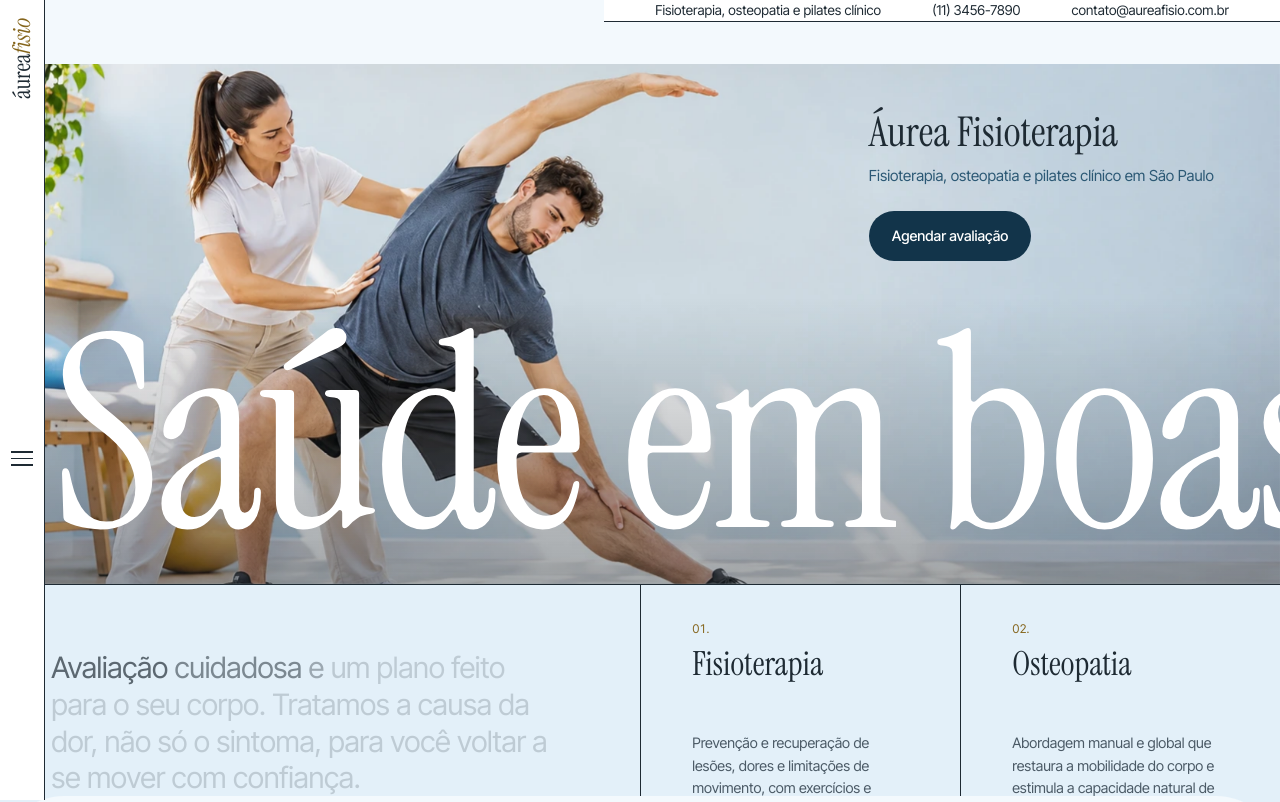
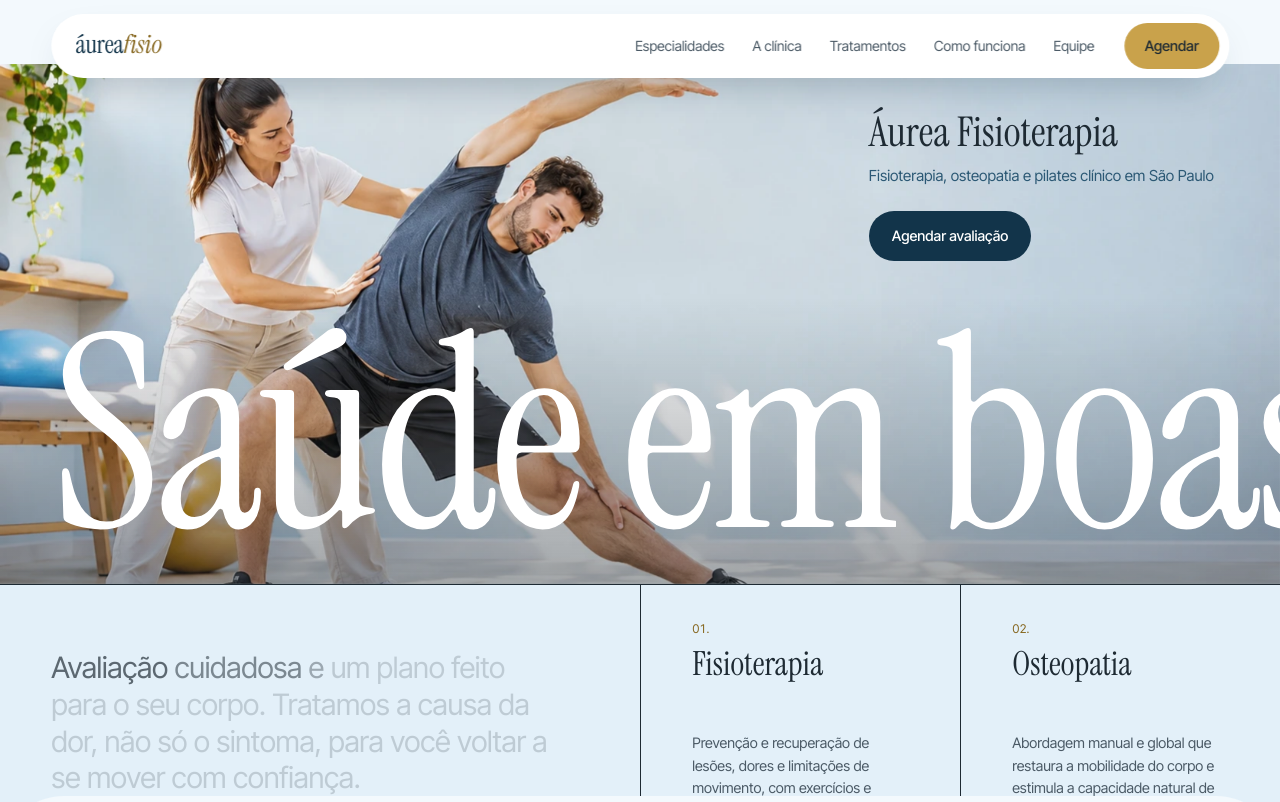
Before and after one commit to LuizFilipeAv/clinica-fisioterapia, a React (Vite) app: page / in a window 1280 px wide. Shown: the top 802 px of the page. Built offline with nearby package versions, Linux system fonts and the light colour scheme.

Commit message:
feat: header em pílula flutuante com marcador deslizante e menu circular

```diff
--- a/src/components/Header.css
+++ b/src/components/Header.css
@@ -1,209 +1,193 @@
 .logo {
   font-family: var(--font-display);
-  font-size: 1.5rem;
+  font-size: 1.6rem;
   line-height: 1;
   letter-spacing: -0.01em;
-  color: var(--ink);
+  color: var(--blue-900);
 }
 .logo__accent {
   color: var(--gold-ink);
   font-style: italic;
 }
 
-/* Left rail */
-.rail {
+/* Floating pill */
+.header {
   position: fixed;
-  inset: 0 auto 0 0;
+  top: 14px;
+  left: 50%;
+  translate: -50% 0;
   z-index: 60;
-  width: var(--rail-w);
+  width: min(1180px, calc(100% - 2 * var(--gutter)));
+  height: var(--header-h);
   display: flex;
-  flex-direction: column;
   align-items: center;
+  gap: 16px;
+  padding: 0 10px 0 24px;
+  border-radius: var(--r-pill);
   background: var(--white);
-  border-right: 1px solid var(--ink);
+  box-shadow: var(--shadow-soft);
+  will-change: transform;
 }
-.rail__logo {
-  padding: 18px 0;
+.header__logo {
   text-decoration: none;
-  writing-mode: vertical-rl;
-  transform: rotate(180deg);
-}
-.rail__menu {
-  margin-block: auto;
+  margin-right: auto;
 }
 
-/* Top bar */
-.bar {
-  position: fixed;
+.header__nav {
+  position: relative;
+}
+.header__nav ul {
+  position: relative;
+  display: flex;
+  list-style: none;
+}
+.header__nav a {
+  position: relative;
+  z-index: 1;
+  display: block;
+  padding: 0.6em 1em;
+  font-size: 0.875rem;
+  text-decoration: none;
+  color: var(--ink-soft);
+  transition: color var(--dur-standard) var(--ease-out);
+}
+.header__nav a:hover,
+.header__nav a.is-active {
+  color: var(--blue-900);
+}
+.header__marker {
+  position: absolute;
   top: 0;
-  left: var(--rail-w);
-  right: 0;
-  z-index: 50;
-  height: var(--bar-h);
-  display: flex;
-  align-items: center;
-  gap: clamp(16px, 4vw, 64px);
-  padding: 0 var(--gutter);
-  background: var(--white);
-  border-bottom: 1px solid var(--ink);
-  font-size: 0.85rem;
-}
-.bar__tagline {
-  margin-right: auto;
-}
-.bar__link {
-  text-decoration: none;
-  background: linear-gradient(var(--gold), var(--gold)) 0 100% / 0 1px no-repeat;
-  transition: background-size var(--dur-standard) var(--ease-out);
-}
-.bar__link:hover {
-  background-size: 100% 1px;
-}
-.bar .bar__logo,
-.bar .bar__menu {
-  display: none;
+  left: 0;
+  height: 100%;
+  border-radius: var(--r-pill);
+  background: var(--blue-100);
+  transition:
+    transform var(--dur-slow) var(--ease-out),
+    width var(--dur-slow) var(--ease-out),
+    opacity var(--dur-standard) linear;
 }
 
-/* Menu button: three lines that fold into an X */
+.header__cta {
+  padding: 0.8em 1.4em;
+}
+
+/* Two lines that cross into an X */
 .menu-button {
+  display: none;
   position: relative;
-  width: 44px;
-  height: 44px;
-  display: grid;
+  width: 46px;
+  height: 46px;
+  border-radius: 50%;
+  background: var(--blue-100);
   place-content: center;
-  gap: 5px;
+  gap: 6px;
+  transition: background var(--dur-standard) var(--ease-out);
 }
 .menu-button span {
   display: block;
-  width: 22px;
+  width: 18px;
   height: 1.5px;
-  background: var(--ink);
-  transition:
-    transform var(--dur-standard) var(--ease-out),
-    opacity var(--dur-quick) linear,
-    width var(--dur-standard) var(--ease-out);
+  background: var(--blue-900);
+  transition: transform var(--dur-standard) var(--ease-out);
 }
-.menu-button:hover span:nth-child(2) {
-  width: 14px;
+.menu-button.is-open {
+  background: var(--gold);
 }
 .menu-button.is-open span:nth-child(1) {
-  transform: translateY(6.5px) rotate(45deg);
+  transform: translateY(3.75px) rotate(45deg);
 }
 .menu-button.is-open span:nth-child(2) {
-  opacity: 0;
-}
-.menu-button.is-open span:nth-child(3) {
-  transform: translateY(-6.5px) rotate(-45deg);
+  transform: translateY(-3.75px) rotate(-45deg);
 }
 
-/* Drawer */
+/* Full-screen menu, revealed by a growing circle */
 .menu {
+  --origin-x: 100%;
+  --origin-y: 0%;
+  --r: 0%;
+  clip-path: circle(var(--r) at var(--origin-x) var(--origin-y));
   position: fixed;
-  inset: 0 0 0 var(--rail-w);
+  inset: 0;
   z-index: 55;
   visibility: hidden;
-}
-.menu__scrim {
-  position: absolute;
-  inset: 0;
-  background: rgb(30 42 51 / 0.35);
-}
-.menu__panel {
-  position: absolute;
-  inset: 0 auto 0 0;
-  width: min(520px, 100%);
   display: flex;
   flex-direction: column;
-  background: var(--white);
-  border-right: 1px solid var(--ink);
+  justify-content: center;
+  gap: 2.5rem;
+  padding: calc(var(--header-h) + 48px) var(--gutter) 40px;
+  background: var(--blue-900);
+  color: var(--white);
+  overflow-y: auto;
 }
 .menu__list {
   list-style: none;
-  flex: 1;
-  display: flex;
-  flex-direction: column;
 }
 .menu__row {
-  flex: 1;
-  border-bottom: 1px solid var(--ink);
   overflow: hidden;
 }
 .menu__item {
-  position: relative;
-  height: 100%;
-  display: flex;
-  align-items: center;
-  gap: 1rem;
-  padding: 0 var(--gutter);
+  display: inline-flex;
+  align-items: flex-start;
+  gap: 0.6rem;
+  font-family: var(--font-display);
+  font-size: clamp(2.4rem, 7vh, 4.5rem);
+  line-height: 1.05;
   text-decoration: none;
-  isolation: isolate;
-  transition: color var(--dur-standard) var(--ease-out);
+  color: var(--blue-200);
+  transition:
+    color var(--dur-standard) var(--ease-out),
+    transform var(--dur-standard) var(--ease-out);
 }
-.menu__item::before {
-  content: '';
-  position: absolute;
-  inset: 0;
-  z-index: -1;
-  background: var(--blue);
-  transform: scaleY(0);
-  transform-origin: bottom;
-  transition: transform var(--dur-standard) var(--ease-out);
+.menu__item:hover,
+.menu__item.is-active {
+  color: var(--white);
 }
-.menu__item:hover::before {
-  transform: scaleY(1);
-}
-.menu__item.is-active {
-  background: var(--ink);
-  color: var(--white);
+.menu__item:hover {
+  transform: translateX(10px);
 }
 .menu__item.is-active .menu__num {
   color: var(--gold);
 }
 .menu__num {
+  font-family: var(--font-body);
   font-size: 0.75rem;
+  padding-top: 0.9em;
   font-variant-numeric: tabular-nums;
-  align-self: flex-start;
-  padding-top: 1.1rem;
-}
-.menu__label {
-  font-family: var(--font-display);
-  font-size: clamp(2rem, 4.2vh, 2.75rem);
-  line-height: 1;
-  transition: transform var(--dur-standard) var(--ease-out);
-}
-.menu__item:hover .menu__label {
-  transform: translateX(8px);
+  color: var(--blue-300);
 }
 .menu__foot {
-  padding: 20px var(--gutter);
+  display: flex;
+  flex-wrap: wrap;
+  align-items: center;
+  gap: 12px 28px;
+  font-size: 0.9rem;
+  color: var(--blue-200);
+}
+.menu__foot a:not(.btn) {
+  text-decoration: none;
+}
+.menu__foot a:not(.btn):hover {
+  color: var(--gold);
 }
 
-@media (max-width: 767px) {
-  .rail {
+@media (max-width: 1023px) {
+  .header__nav {
     display: none;
   }
-  .bar {
-    left: 0;
-  }
-  .bar .bar__logo,
-  .bar .bar__menu {
+  .menu-button {
     display: grid;
   }
-  .bar__logo {
-    margin-right: auto;
-    text-decoration: none;
+}
+
+@media (max-width: 479px) {
+  .header {
+    top: 10px;
+    padding-left: 18px;
+    gap: 8px;
   }
-  .bar__menu {
-    margin-right: -10px;
-  }
-  .bar__tagline,
-  .bar__link--email {
-    display: none;
-  }
-  .menu {
-    top: var(--bar-h);
-  }
-  .menu__panel {
-    width: 100%;
+  .header__cta {
+    padding: 0.75em 1.1em;
+    font-size: 0.8rem;
   }
 }
--- a/src/components/Header.tsx
+++ b/src/components/Header.tsx
@@ -1,62 +1,97 @@
-import { useEffect, useRef, useState, type MouseEvent, type Ref } from 'react'
+import { useEffect, useLayoutEffect, useRef, useState, type MouseEvent } from 'react'
 import { gsap, useGSAP, ScrollTrigger, EASE, DUR } from '../lib/motion'
 import { lockScroll, scrollToTarget } from '../lib/smoothScroll'
 import { clinic, sections } from '../data/content'
 import { Logo } from './Logo'
 import './Header.css'
 
-/** Fixed rail (logo + menu button), top contact bar and the slide-in navigation drawer. */
+// The hero is reached through the logo; the pill lists the rest.
+const navItems = sections.filter((s) => s.id !== 'inicio' && s.id !== 'contato')
+
+/** Floating pill header with a sliding active marker, plus a full-screen menu that grows from its button. */
 export function Header() {
   const [open, setOpen] = useState(false)
   const [active, setActive] = useState<string>(sections[0].id)
-  const drawerRef = useRef<HTMLDivElement>(null)
+  const headerRef = useRef<HTMLElement>(null)
+  const navRef = useRef<HTMLUListElement>(null)
+  const markerRef = useRef<HTMLSpanElement>(null)
+  const menuRef = useRef<HTMLDivElement>(null)
   const buttonRef = useRef<HTMLButtonElement>(null)
   const tl = useRef<gsap.core.Timeline>(null)
 
-  // Highlight the section currently under the top bar.
   useGSAP(() => {
+    // Track which section sits in the middle of the viewport.
     sections.forEach(({ id }) => {
       ScrollTrigger.create({
         trigger: `#${id}`,
-        start: 'top 40%',
-        end: 'bottom 40%',
+        start: 'top 50%',
+        end: 'bottom 50%',
         refreshPriority: -1, // measure after the pins inside each section have added their spacing
         onToggle: (self) => self.isActive && setActive(id),
       })
     })
+
+    // Tuck the pill away while reading down, bring it back on any scroll up.
+    const mm = gsap.matchMedia()
+    mm.add('(prefers-reduced-motion: no-preference)', () => {
+      const hide = gsap.quickTo(headerRef.current, 'yPercent', { duration: DUR.standard, ease: 'power3.out' })
+      ScrollTrigger.create({
+        start: 0,
+        end: 'max',
+        onUpdate: (self) => hide(self.direction === 1 && self.scroll() > 200 ? -160 : 0),
       })
+    })
+  })
+
+  // Slide the marker under the active link.
+  useLayoutEffect(() => {
+    const place = () => {
+      const link = navRef.current?.querySelector<HTMLElement>(`[data-id="${active}"]`)
+      const marker = markerRef.current
+      if (!marker) return
+      if (!link) {
+        marker.style.opacity = '0'
+        return
+      }
+      marker.style.opacity = '1'
+      marker.style.transform = `translateX(${link.offsetLeft}px)`
+      marker.style.width = `${link.offsetWidth}px`
+    }
+    place()
+    window.addEventListener('resize', place)
+    return () => window.removeEventListener('resize', place)
+  }, [active])
 
   useGSAP(
     () => {
       tl.current = gsap
         .timeline({ paused: true })
-        .set(drawerRef.current, { visibility: 'visible' })
-        .fromTo('.menu__scrim', { opacity: 0 }, { opacity: 1, duration: DUR.standard, ease: 'power2.out' }, 0)
-        .fromTo(
-          '.menu__panel',
-          { clipPath: 'inset(0% 100% 0% 0%)' },
-          { clipPath: 'inset(0% 0% 0% 0%)', duration: DUR.standard * 1.3, ease: 'expo.inOut' },
-          0,
-        )
+        .set(menuRef.current, { visibility: 'visible' })
+        .fromTo(menuRef.current, { '--r': '0%' }, { '--r': '150%', duration: 0.9, ease: 'power3.inOut' })
         .fromTo(
           '.menu__item',
-          { yPercent: 60, opacity: 0 },
-          { yPercent: 0, opacity: 1, duration: DUR.standard, ease: EASE, stagger: 0.05 },
+          { yPercent: 110 },
+          { yPercent: 0, duration: DUR.standard * 1.4, ease: EASE, stagger: 0.05 },
           0.3,
         )
+        .fromTo('.menu__foot', { opacity: 0, y: 20 }, { opacity: 1, y: 0, duration: DUR.standard, ease: EASE }, 0.55)
     },
-    { scope: drawerRef },
+    { scope: menuRef },
   )
 
   useEffect(() => {
     if (!tl.current) return
     if (open) {
+      // The circle grows from the button that opened it.
+      const r = buttonRef.current!.getBoundingClientRect()
+      menuRef.current!.style.setProperty('--origin-x', `${r.left + r.width / 2}px`)
+      menuRef.current!.style.setProperty('--origin-y', `${r.top + r.height / 2}px`)
       lockScroll(true)
       tl.current.timeScale(1).play()
-      drawerRef.current?.querySelector('a')?.focus({ preventScroll: true })
+      menuRef.current?.querySelector('a')?.focus({ preventScroll: true })
     } else if (tl.current.progress() > 0) {
       lockScroll(false)
-      tl.current.timeScale(1.6).reverse()
+      tl.current.timeScale(1.5).reverse()
     }
   }, [open])
 
@@ -79,33 +114,51 @@ export function Header() {
     requestAnimationFrame(() => scrollToTarget(`#${id}`))
   }
 
-  const pad = (n: number) => String(n).padStart(2, '0')
-
   return (
     <>
-      <aside className="rail">
-        <a href="#inicio" className="rail__logo" onClick={go('inicio')} aria-label={`${clinic.fullName}, voltar ao início`}>
+      <header ref={headerRef} className="header">
+        <a href="#inicio" className="header__logo" onClick={go('inicio')} aria-label={`${clinic.fullName}, início`}>
           <Logo />
         </a>
-        <MenuButton open={open} onClick={() => setOpen((o) => !o)} ref={buttonRef} className="rail__menu" />
-      </aside>
 
-      <header className="bar">
-        <a href="#inicio" className="bar__logo" onClick={go('inicio')} aria-label={clinic.fullName}>
-          <Logo />
+        <nav className="header__nav" aria-label="Seções">
+          <span ref={markerRef} className="header__marker" aria-hidden="true" />
+          <ul ref={navRef}>
+            {navItems.map(({ id, label }) => (
+              <li key={id}>
+                <a
+                  href={`#${id}`}
+                  data-id={id}
+                  className={active === id ? 'is-active' : undefined}
+                  aria-current={active === id ? 'location' : undefined}
+                  onClick={go(id)}
+                >
+                  {label}
                 </a>
-        <p className="bar__tagline">{clinic.tagline}</p>
-        <a className="bar__link" href={clinic.phoneHref}>
-          {clinic.phone}
+              </li>
+            ))}
+          </ul>
+        </nav>
+
+        <a href="#contato" className="btn btn--gold header__cta" onClick={go('contato')}>
+          Agendar
         </a>
-        <a className="bar__link bar__link--email" href={`mailto:${clinic.email}`}>
-          {clinic.email}
-        </a>
-        <MenuButton open={open} onClick={() => setOpen((o) => !o)} className="bar__menu" />
+
+        <button
+          ref={buttonRef}
+          className={`menu-button ${open ? 'is-open' : ''}`}
+          onClick={() => setOpen((o) => !o)}
+          aria-expanded={open}
+          aria-controls="menu"
+          aria-label={open ? 'Fechar menu' : 'Abrir menu'}
+        >
+          <span />
+          <span />
+        </button>
       </header>
 
       <div
-        ref={drawerRef}
+        ref={menuRef}
         className="menu"
         id="menu"
         role="dialog"
@@ -114,8 +167,6 @@ export function Header() {
         aria-hidden={!open}
         inert={!open}
       >
-        <div className="menu__scrim" onClick={() => setOpen(false)} />
-        <nav className="menu__panel">
         <ol className="menu__list">
           {sections.map(({ id, label }, i) => (
             <li key={id} className="menu__row">
@@ -125,43 +176,20 @@ export function Header() {
                 aria-current={active === id ? 'location' : undefined}
                 onClick={go(id)}
               >
-                  <span className="menu__num">{pad(i + 1)}.</span>
-                  <span className="menu__label">{label}</span>
+                <span className="menu__num">{String(i + 1).padStart(2, '0')}</span>
+                {label}
               </a>
             </li>
           ))}
         </ol>
         <div className="menu__foot">
-            <a href={clinic.whatsappHref} className="btn" target="_blank" rel="noopener">
+          <a href={clinic.phoneHref}>{clinic.phone}</a>
+          <a href={`mailto:${clinic.email}`}>{clinic.email}</a>
+          <a href={clinic.whatsappHref} className="btn btn--gold" target="_blank" rel="noopener">
             Agendar pelo WhatsApp
           </a>
         </div>
-        </nav>
       </div>
     </>
   )
 }
-
-type MenuButtonProps = {
-  open: boolean
-  onClick: () => void
-  className?: string
-  ref?: Ref<HTMLButtonElement>
-}
-
-function MenuButton({ open, onClick, className = '', ref }: MenuButtonProps) {
-  return (
-    <button
-      ref={ref}
-      className={`menu-button ${open ? 'is-open' : ''} ${className}`}
-      onClick={onClick}
-      aria-expanded={open}
-      aria-controls="menu"
-      aria-label={open ? 'Fechar menu' : 'Abrir menu'}
-    >
-      <span />
-      <span />
-      <span />
-    </button>
-  )
-}
```
Lines whose indentation alone changed are shown as unchanged.
